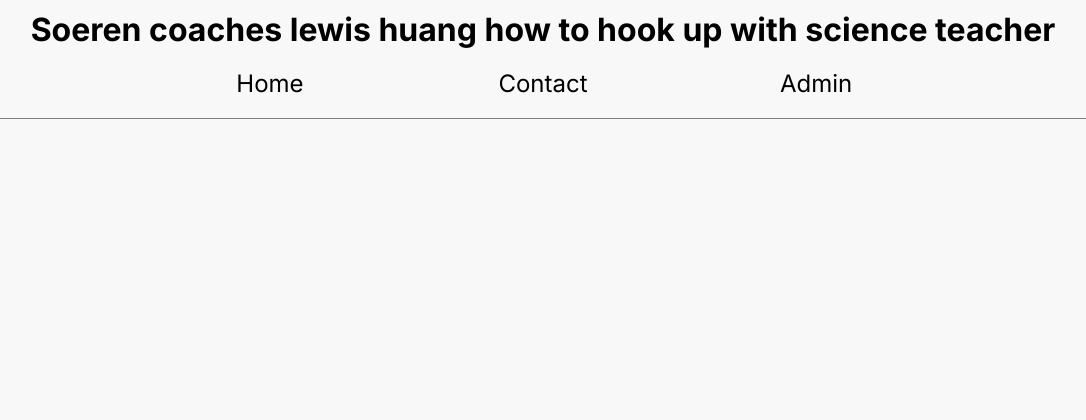
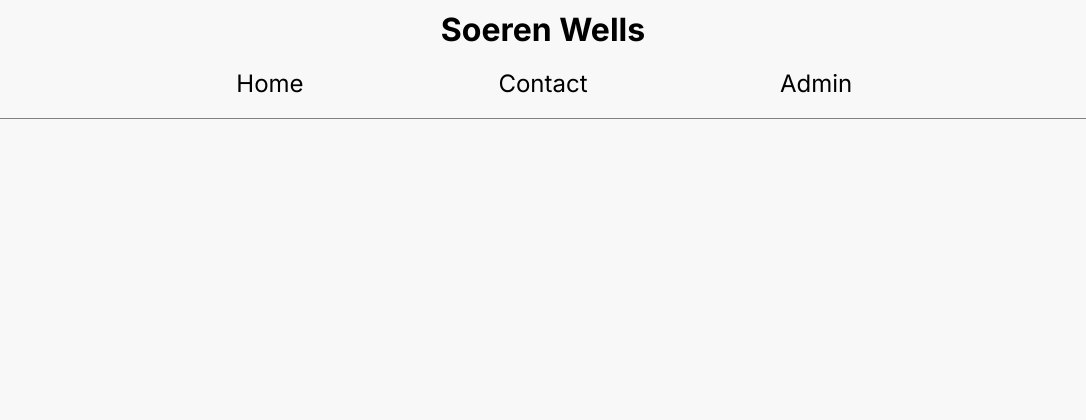
Before and after one commit to MooseZ690/soeren, a Flask app: page /admin in a window 1280 px wide. Shown: the top 420 px of the page, without its empty margins (97-1183 px from the left). Run offline with Flask 3, Linux system fonts and the light colour scheme; a user stored in the database is signed in.

```diff
--- a/templates/admin.html
+++ b/templates/admin.html
@@ -1,4 +1,8 @@
 {% extends 'base.html' %}
 {% block body %}
 
+
+
+
+
 {% endblock %}
--- a/templates/base.html
+++ b/templates/base.html
@@ -16,7 +16,7 @@
 <div class="header">
 
     <div class="title-bar">
-        Soeren coaches lewis huang how to hook up with science teacher
+        Soeren Wells
     </div>
 
     <div class="navbar">
```
